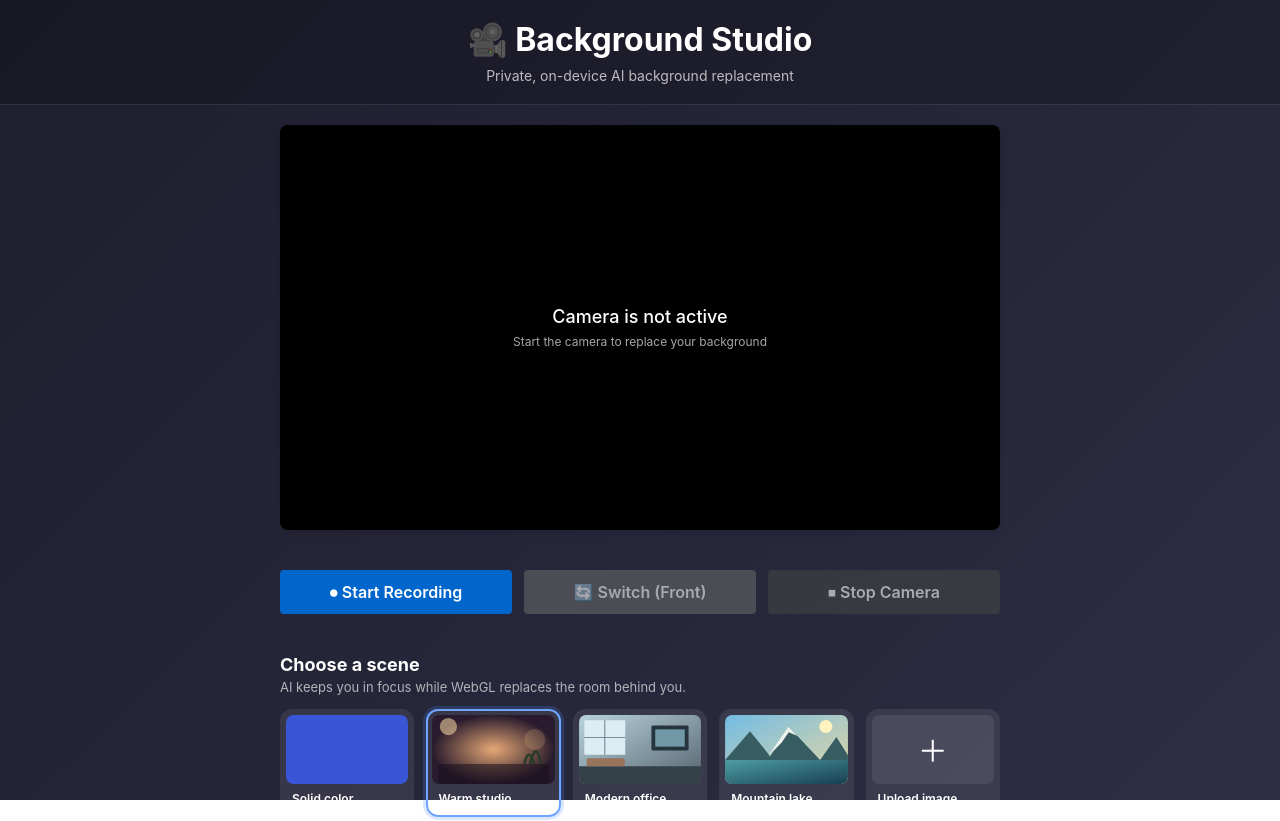
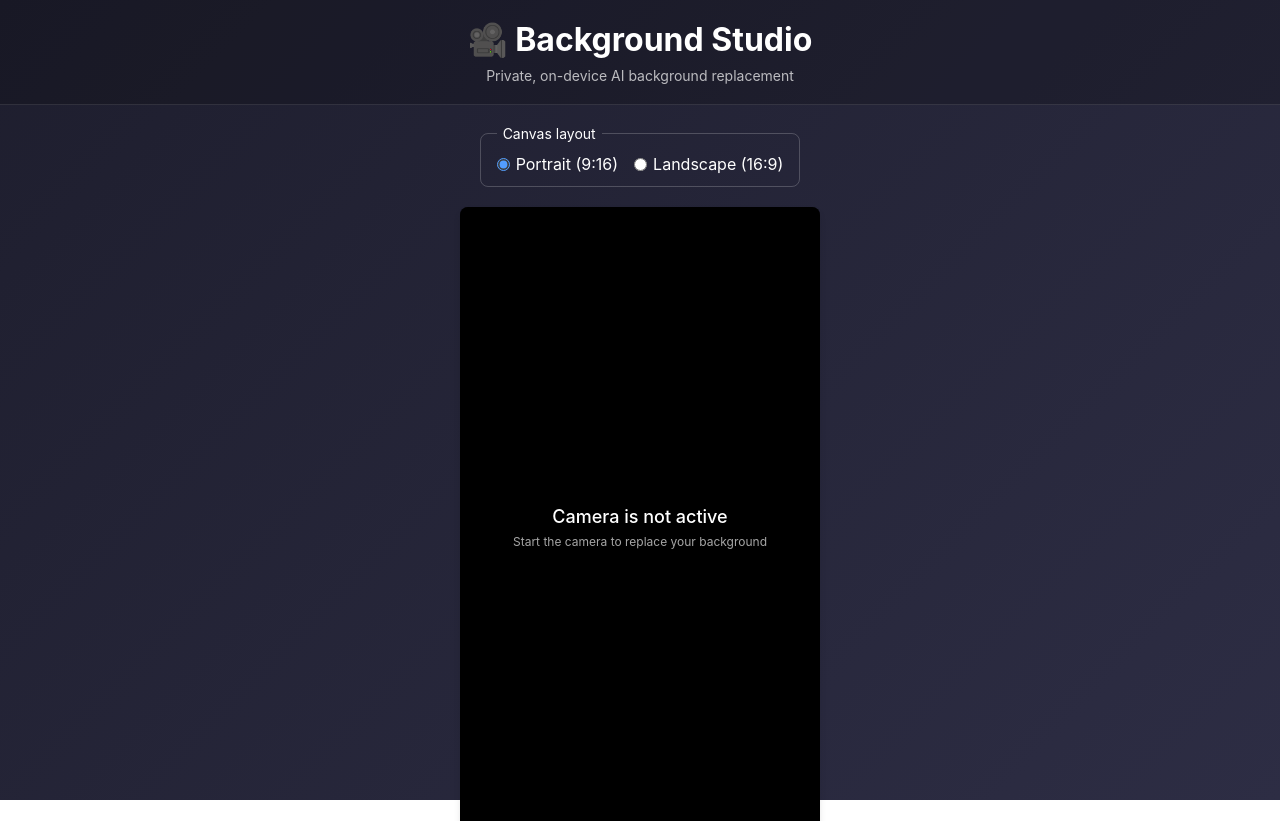
Before and after one commit to soumya-dev-2026/lensora, a React (Vite) app: page / in a window 1280 px wide. Shown: the top 821 px of the page. Built offline with nearby package versions, Linux system fonts and the light colour scheme.

Commit message:
feat: add portrait and landscape canvas layouts

```diff
--- a/src/App.css
+++ b/src/App.css
@@ -139,3 +139,38 @@
     width: 100%;
   }
 }
+
+.layout-options {
+  display: flex;
+  flex-wrap: wrap;
+  justify-content: center;
+  gap: 16px;
+  margin: 0;
+  padding: 12px 16px;
+  border: 1px solid rgba(255, 255, 255, 0.2);
+  border-radius: 8px;
+}
+
+.layout-options legend {
+  padding: 0 6px;
+  font-size: 14px;
+}
+
+.layout-options label {
+  display: flex;
+  align-items: center;
+  gap: 6px;
+  cursor: pointer;
+}
+
+.layout-options input {
+  accent-color: #529dff;
+}
+
+.layout-options:disabled {
+  opacity: 0.6;
+}
+
+.layout-options:disabled label {
+  cursor: not-allowed;
+}
--- a/src/App.tsx
+++ b/src/App.tsx
@@ -15,10 +15,11 @@ import { useCamera } from './hooks/useCamera';
 import { CameraPreview } from './components/CameraPreview';
 import { CameraControls } from './components/CameraControls';
 import { BackgroundPicker, BACKGROUNDS } from './components/BackgroundPicker';
-import { BackgroundSelection } from './types/camera';
+import { BackgroundSelection, CanvasLayout } from './types/camera';
 import './App.css';
 
 function App() {
+  const [canvasLayout, setCanvasLayout] = useState<CanvasLayout>('portrait');
   const canvasRef = useRef<HTMLCanvasElement>(null);
   const recorderRef = useRef<MediaRecorder | null>(null);
   const chunksRef = useRef<Blob[]>([]);
@@ -186,8 +187,24 @@ function App() {
       </header>
 
       <main className="app-main">
+        <fieldset className="layout-options" disabled={recordingState !== 'idle'}>
+          <legend>Canvas layout</legend>
+          {(['portrait', 'landscape'] as const).map((layout) => (
+            <label key={layout}>
+              <input
+                type="radio"
+                name="canvas-layout"
+                value={layout}
+                checked={canvasLayout === layout}
+                onChange={() => setCanvasLayout(layout)}
+              />
+              {layout === 'portrait' ? 'Portrait (9:16)' : 'Landscape (16:9)'}
+            </label>
+          ))}
+        </fieldset>
         <div className="preview-section">
           <CameraPreview
+            layout={canvasLayout}
             videoRef={videoRef}
             canvasRef={canvasRef}
             isActive={isActive}
--- a/src/components/CameraPreview.module.css
+++ b/src/components/CameraPreview.module.css
@@ -2,7 +2,7 @@
   position: relative;
   width: 100%;
   max-width: 720px;
-  aspect-ratio: 16 / 9;
+
   background: #000;
   border-radius: 8px;
   overflow: hidden;
@@ -45,3 +45,12 @@
   font-size: 12px;
   font-weight: 400;
 }
+
+.portrait {
+  max-width: 360px;
+  aspect-ratio: 9 / 16;
+}
+
+.landscape {
+  aspect-ratio: 16 / 9;
+}
--- a/src/components/CameraPreview.tsx
+++ b/src/components/CameraPreview.tsx
@@ -11,6 +11,7 @@ import { WebGLCompositor } from '../rendering/WebGLCompositor';
 import styles from './CameraPreview.module.css';
 
 export const CameraPreview: React.FC<CameraPreviewProps> = ({
+  layout,
   videoRef,
   canvasRef,
   isActive,
@@ -98,7 +99,7 @@ export const CameraPreview: React.FC<CameraPreviewProps> = ({
   }, [isActive, facingMode, onProcessingState, videoRef]);
 
   return (
-    <div className={styles.container}>
+    <div className={`${styles.container} ${styles[layout]}`}>
       <video
         ref={videoRef}
         className={styles.sourceVideo}
@@ -106,7 +107,12 @@ export const CameraPreview: React.FC<CameraPreviewProps> = ({
         playsInline
         muted
       />
-      <canvas ref={canvasRef} className={styles.canvas} />
+      <canvas
+        ref={canvasRef}
+        className={styles.canvas}
+        width={layout === 'portrait' ? 720 : 1280}
+        height={layout === 'portrait' ? 1280 : 720}
+      />
       {!isActive && (
         <div className={styles.overlay}>
           <span>Camera is not active</span>
--- a/src/rendering/WebGLCompositor.ts
+++ b/src/rendering/WebGLCompositor.ts
@@ -12,6 +12,8 @@ uniform sampler2D u_camera;
 uniform sampler2D u_mask;
 uniform sampler2D u_background;
 uniform bool u_mirror;
+uniform vec2 u_cameraScale;
+uniform vec2 u_backgroundScale;
 uniform vec2 u_maskTexel;
 uniform vec2 u_backgroundTexel;
 in vec2 v_uv;
@@ -50,9 +52,10 @@ float noise(vec2 point) {
 }
 
 void main() {
-  vec2 cameraUv = u_mirror ? vec2(1.0 - v_uv.x, v_uv.y) : v_uv;
+  vec2 cameraUv = (v_uv - 0.5) * u_cameraScale + 0.5;
+  if (u_mirror) cameraUv.x = 1.0 - cameraUv.x;
   vec4 foreground = texture(u_camera, cameraUv);
-  vec3 background = blurredBackground(v_uv);
+  vec3 background = blurredBackground((v_uv - 0.5) * u_backgroundScale + 0.5);
   float rawMask = personMask(cameraUv);
   float alpha = smoothstep(0.18, 0.78, rawMask);
 
@@ -88,6 +91,9 @@ export class WebGLCompositor {
   private cameraTexture: WebGLTexture;
   private maskTexture: WebGLTexture;
   private backgroundTexture: WebGLTexture;
+  private backgroundAspect = 1;
+  private cameraScaleLocation: WebGLUniformLocation | null;
+  private backgroundScaleLocation: WebGLUniformLocation | null;
   private mirrorLocation: WebGLUniformLocation | null;
   private maskTexelLocation: WebGLUniformLocation | null;
   private backgroundTexelLocation: WebGLUniformLocation | null;
@@ -118,6 +124,8 @@ export class WebGLCompositor {
     this.cameraTexture = this.createTexture(0, 'u_camera');
     this.maskTexture = this.createTexture(1, 'u_mask');
     this.backgroundTexture = this.createTexture(2, 'u_background');
+    this.cameraScaleLocation = gl.getUniformLocation(program, 'u_cameraScale');
+    this.backgroundScaleLocation = gl.getUniformLocation(program, 'u_backgroundScale');
     this.mirrorLocation = gl.getUniformLocation(program, 'u_mirror');
     this.maskTexelLocation = gl.getUniformLocation(program, 'u_maskTexel');
     this.backgroundTexelLocation = gl.getUniformLocation(program, 'u_backgroundTexel');
@@ -138,6 +146,7 @@ export class WebGLCompositor {
   }
 
   setBackground(image: HTMLImageElement): void {
+    this.backgroundAspect = image.naturalWidth / image.naturalHeight;
     const { gl } = this;
     gl.activeTexture(gl.TEXTURE2);
     gl.bindTexture(gl.TEXTURE_2D, this.backgroundTexture);
@@ -148,6 +157,7 @@ export class WebGLCompositor {
   }
 
   setBackgroundColor(hex: string): void {
+    this.backgroundAspect = 1;
     const value = hex.replace('#', '');
     const normalized = value.length === 3
       ? value.split('').map((character) => character + character).join('')
@@ -172,12 +182,13 @@ export class WebGLCompositor {
 
   render(video: HTMLVideoElement, mask: Uint8Array, maskWidth: number, maskHeight: number, mirror: boolean): void {
     const { gl } = this;
-    if (this.canvas.width !== video.videoWidth || this.canvas.height !== video.videoHeight) {
-      this.canvas.width = video.videoWidth;
-      this.canvas.height = video.videoHeight;
-    }
     gl.viewport(0, 0, this.canvas.width, this.canvas.height);
     gl.useProgram(this.program);
+    // Center-crop both sources to fill the output without stretching.
+    const outputAspect = this.canvas.width / this.canvas.height;
+    const cameraAspect = video.videoWidth / video.videoHeight;
+    gl.uniform2f(this.cameraScaleLocation, Math.min(1, outputAspect / cameraAspect), Math.min(1, cameraAspect / outputAspect));
+    gl.uniform2f(this.backgroundScaleLocation, Math.min(1, outputAspect / this.backgroundAspect), Math.min(1, this.backgroundAspect / outputAspect));
 
     gl.activeTexture(gl.TEXTURE0);
     gl.bindTexture(gl.TEXTURE_2D, this.cameraTexture);
--- a/src/types/camera.ts
+++ b/src/types/camera.ts
@@ -43,7 +43,10 @@ export interface CameraState {
   error: string | null;
 }
 
+export type CanvasLayout = 'portrait' | 'landscape';
+
 export interface CameraPreviewProps {
+  layout: CanvasLayout;
   videoRef: React.RefObject<HTMLVideoElement>;
   canvasRef: React.RefObject<HTMLCanvasElement>;
   isActive: boolean;
```
